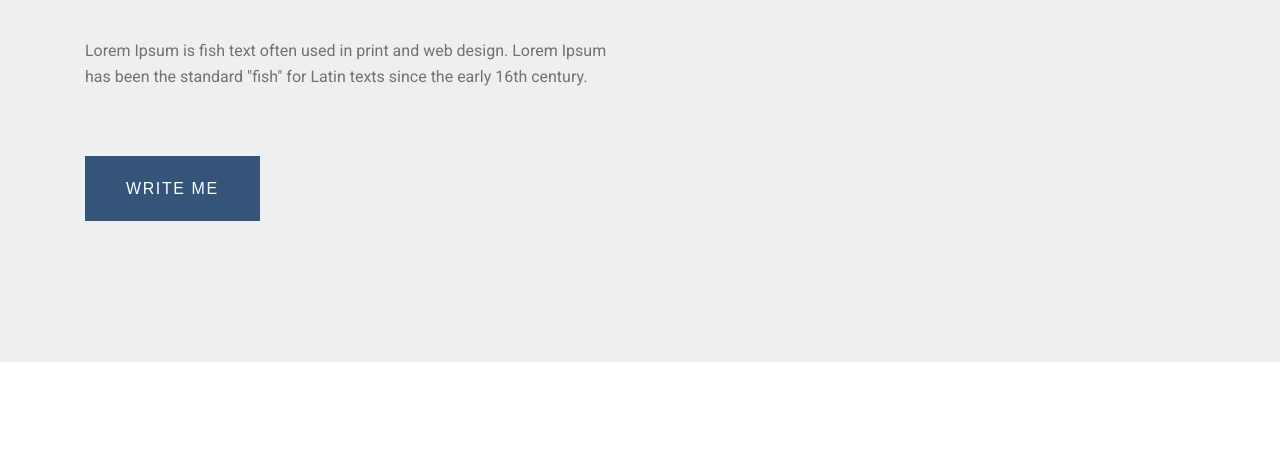
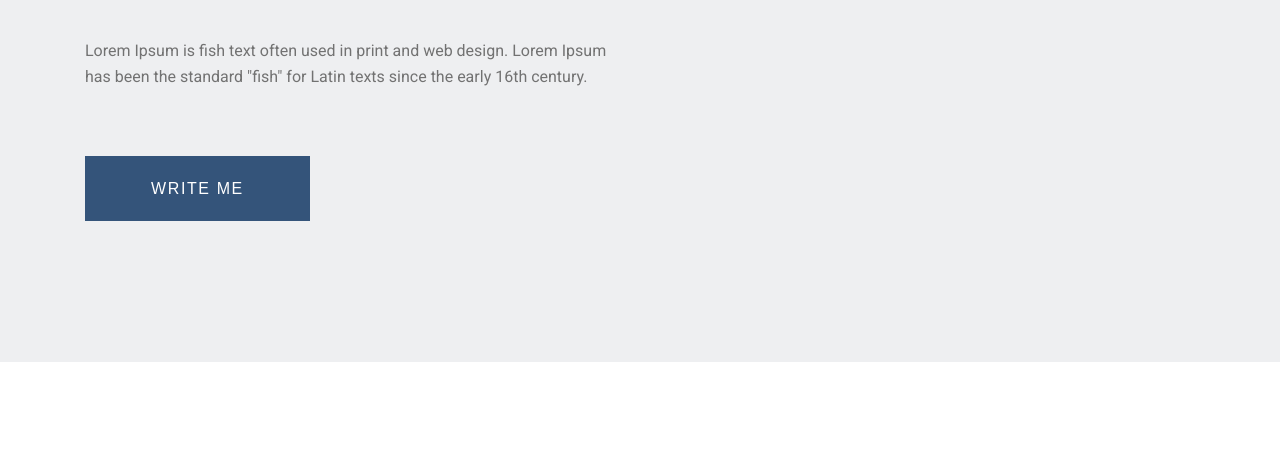
Before and after one commit to ViraMykhailova/Simple_css_design, a plain HTML site: page index.html in a window 1280 px wide. Shown: the part 328-799 px from the top of the page. Drawn offline with Linux system fonts and the light colour scheme.

Commit message:
change button text style

```diff
--- a/index.html
+++ b/index.html
@@ -37,7 +37,9 @@
             Ipsum has been the standard "fish" for Latin texts since the early
             16th century.
           </p>
-          <button class="write_me">WRITE ME</button>
+          <button class="write_me">
+            <div class="button_txt">WRITE ME</div>
+          </button>
         </main>
       </div>
     </div>
--- a/main.css
+++ b/main.css
@@ -45,13 +45,18 @@ body {
   background-color: #34547a;
   max-width: 225px;
   height: 65px;
-  padding: 20px 41px;
+  border: none;
+}
+.button_txt {
+  width: 143px;
+  height: 26px;
+  margin: 20px 41px;
+  text-align: center;
   letter-spacing: 1.6px;
   color: #ffffff;
   font-weight: 400;
   font-size: 16px;
   line-height: 26.25px;
-  border: none;
 }
 .write_me:hover {
   background-color: darkgrey;
```
